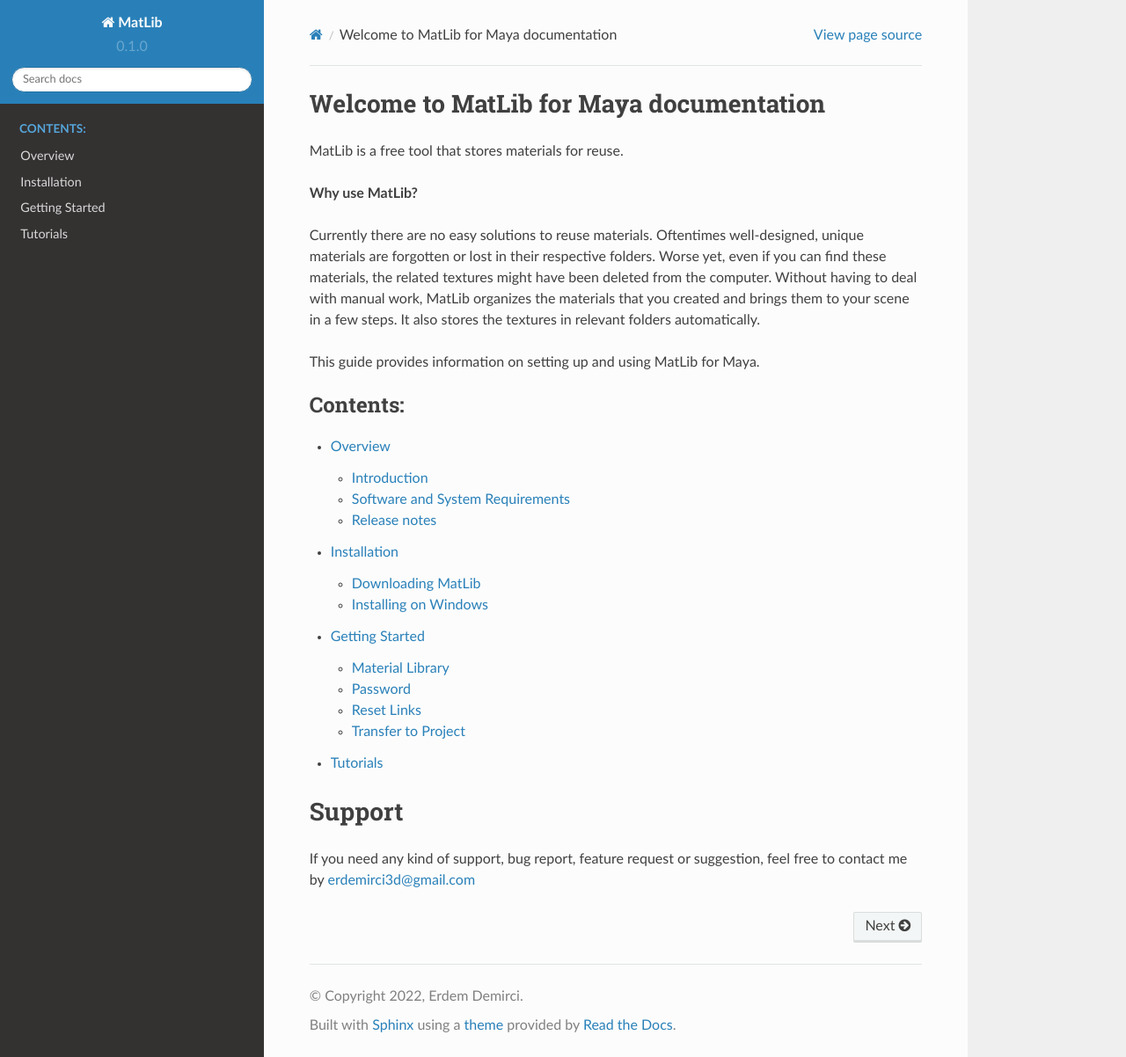
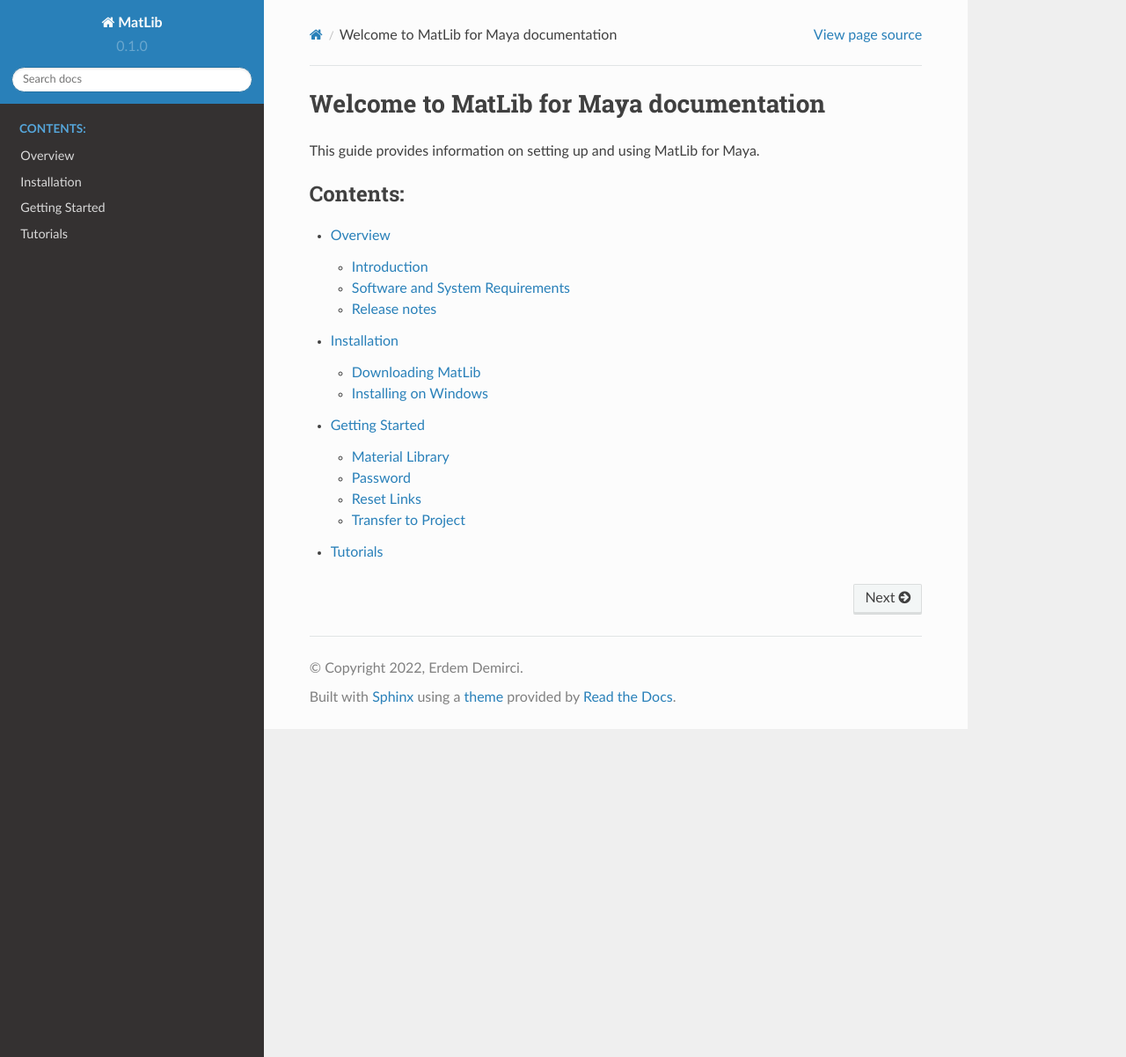
Before and after one commit to erdemirci/MatLib, a Sphinx documentation site: the page built from docs/source/index.rst, in a window 1280 px wide and 1202 px high. Shown: the whole window at 88% size. Built offline with Sphinx 7.4.7 and the Read the Docs theme 2.0.0, drawn with Linux system fonts in a browser that asks for light colours.

Commit message:
Update index.rst

```diff
--- a/docs/source/index.rst
+++ b/docs/source/index.rst
@@ -1,13 +1,5 @@
 Welcome to MatLib for Maya documentation
 ========================================
-
-MatLib is a free tool that stores materials for reuse.
-
-**Why use MatLib?**
-
-Currently there are no easy solutions to reuse materials.
-Oftentimes well-designed, unique materials are forgotten or lost in their respective folders. Worse yet, even if you can find these materials, the related textures might have been deleted from the computer.
-Without having to deal with manual work, MatLib organizes the materials that you created and brings them to your scene in a few steps. It also stores the textures in relevant folders automatically.
 
 This guide provides information on setting up and using MatLib for Maya.
 
@@ -20,8 +12,3 @@
    installation
    getting_started
    tutorials
-
-Support
-====
-
-If you need any kind of support, bug report, feature request or suggestion, feel free to contact me by erdemirci3d@gmail.com
```
